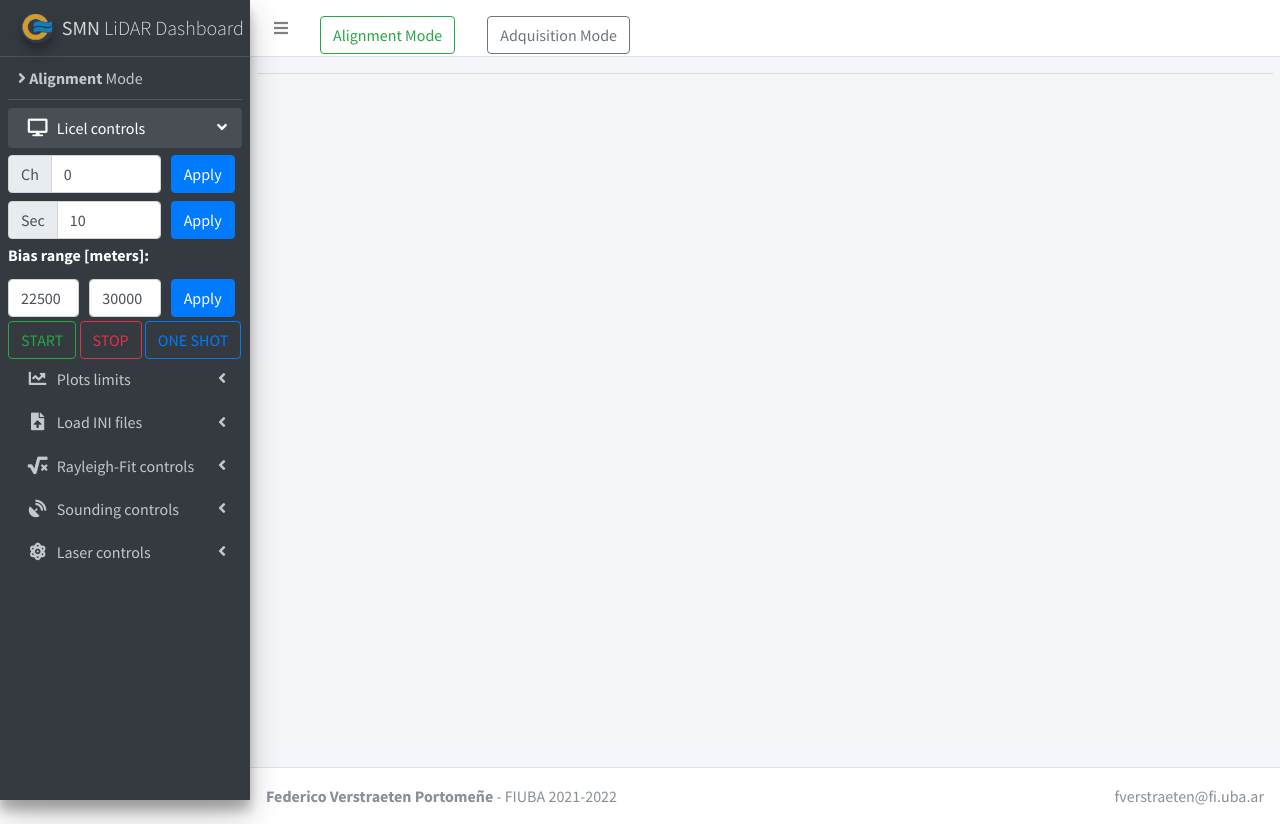
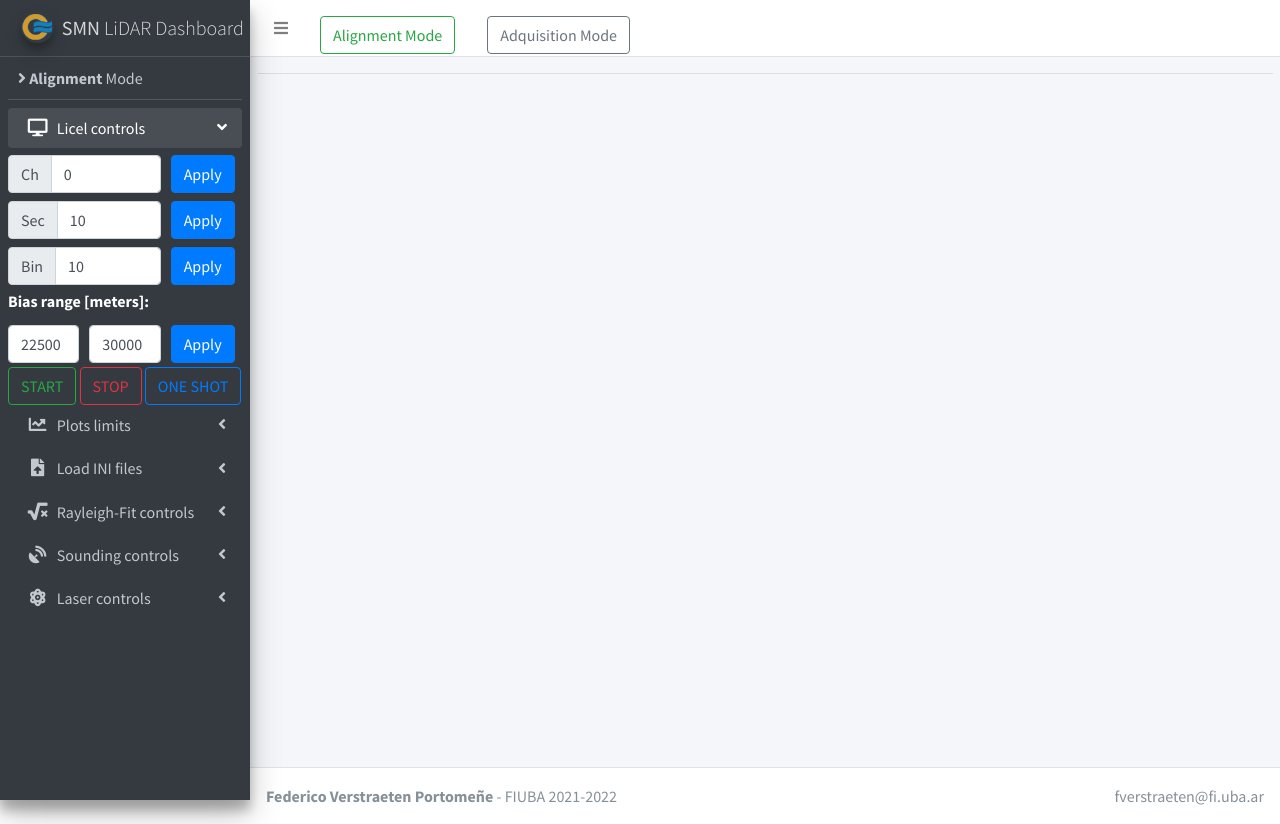
Before and after one commit to FedeVerstraeten/smnar-lidar-dashboard, a Flask app: page / in a window 1280 px wide. Run offline with Flask 2, Linux system fonts and the light colour scheme; some libraries are stand-ins or nearby versions.

Commit message:
adding bin offset to Licel controls

```diff
--- a/run.py
+++ b/run.py
@@ -29,19 +29,20 @@ globalinfo_ini = configparser.ConfigParser()
 globalconfig = {
                   "channel" : 0,
                   "adq_time" : 10,      # 10s = 300shots/30Hz(laser)
-                  "max_bins" : 4000,    #bin
+                  "bin_offset" : 10,    # bin (default)
+                  "max_bins" : 4000,    # bin
                   "bias_init" : 22500,  # m (3000 bins)
                   "bias_final" : 30000, # m (4000 bins)
-                  "temperature" : 25,  # C deg
+                  "temperature" : 25,   # C deg
                   "pressure" : 1023,    # hPa
-                  "masl" : 5.0,           # m
+                  "masl" : 5.0,         # m
                   "wavelength" : 532,   # nm
                   "fit_init" : 5000,    # m
                   "fit_final" : 10000,  # m
                   "rc_limits_init" : 0,       # m
                   "rc_limits_final" : 30000,  # m
                   "raw_limits_init" : 0,      # m
-                  "raw_limits_final" : 30000,  # m
+                  "raw_limits_final" : 30000, # m
                   "laser_port" : 'COM3',
                  }
 
@@ -104,7 +105,7 @@ def licel_record_data():
   # basic settings
   BIN_LONG_TRANCE = globalconfig["max_bins"]
   SHOTS_DELAY = globalconfig["adq_time"]*1000 # milliseconds
-  OFFSET_BINS = 10
+  OFFSET_BINS = globalconfig["bin_offset"]
   THRESHOLD_METERS = globalconfig["bias_init"] # meters
 
 
--- a/static/js/licelcontrols.js
+++ b/static/js/licelcontrols.js
@@ -154,6 +154,22 @@ $('#adq_time_apply').on('click', function (e) {
   });
 })
 
+$('#bin_offset_apply').on('click', function (e) {
+  $.ajax({
+    url: "/licelcontrols",
+    type: "GET",
+    contentType: 'application/json;charset=UTF-8',
+    data: {
+      'selected': document.getElementById('bin_offset_apply').value,
+      'input': document.getElementById('bin_offset_input').value
+    },
+    dataType:"json",
+    success: function (data) {
+      console.log(data);
+    }
+  });
+})
+
 $('#bias_apply').on('click', function (e) {
   $.ajax({
     url: "/licelcontrols",
--- a/templates/alignment.html
+++ b/templates/alignment.html
@@ -53,6 +53,20 @@ put your custom script or styling here
                 </div>
                 <div class="col-sm-2 my-1">
                     <button type="submit" class="btn btn-primary" id="adq_time_apply" value="adq_time">Apply</button>
+                </div>
+            </div>
+            <div class="form-row align-items-center">
+                <div class="col-sm-8 my-1">
+                    <label class="sr-only" for="inlineFormInputGroup">Bin offset</label>
+                    <div class="input-group">
+                        <div class="input-group-prepend">
+                            <div class="input-group-text">Bin</div>
+                        </div>
+                        <input type="text" class="form-control " id="bin_offset_input" placeholder="Bin offset">
+                    </div>
+                </div>
+                <div class="col-sm-2 my-1">
+                    <button type="submit" class="btn btn-primary" id="bin_offset_apply" value="bin_offset">Apply</button>
                 </div>
             </div>
             <label for="bias-control">
@@ -384,6 +398,7 @@ var globalconfig = {{ context.globalconfig | safe }};
 // Licel controls
 document.getElementById('channel_input').value = globalconfig["channel"];
 document.getElementById('adq_time_input').value = globalconfig["adq_time"];
+document.getElementById('bin_offset_input').value = globalconfig["bin_offset"];
 document.getElementById('bias_init_input').value = globalconfig["bias_init"];
 document.getElementById('bias_final_input').value = globalconfig["bias_final"];
 
```
